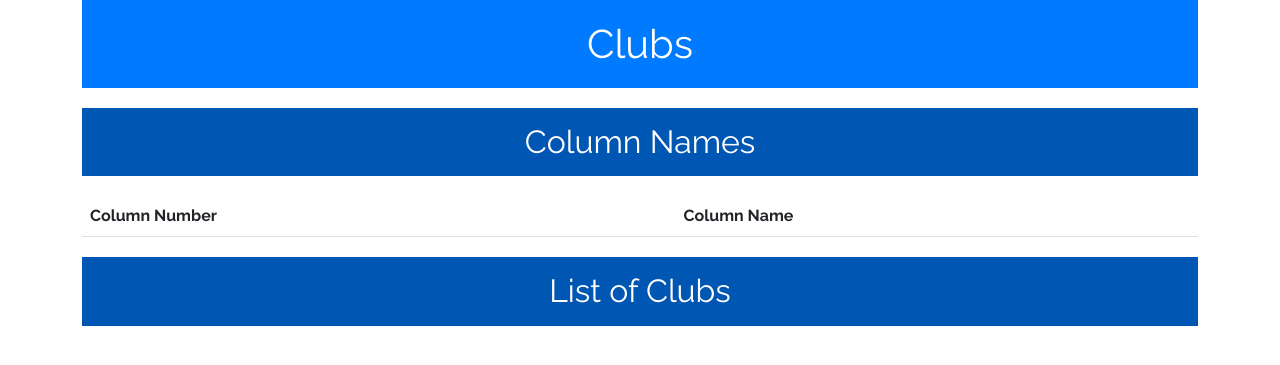
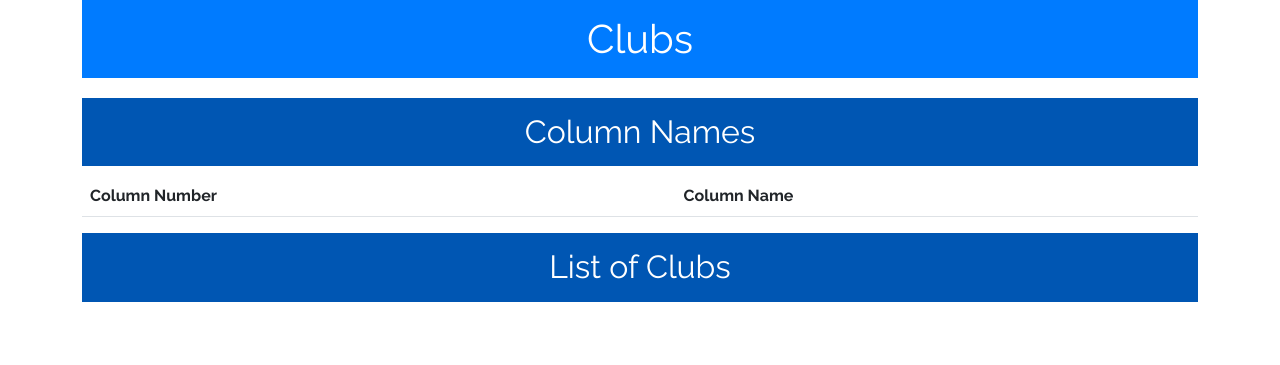
Before and after one commit to rotherleague/Rother, a Jekyll site: the page clubs_list.html, which Jekyll copies as it is, in a window 1280 px wide. Shown: the top 365 px of the page. Built offline with Jekyll 4.4.1, drawn with Linux system fonts in a browser that asks for light colours.

Commit message:
Update clubs_list.html

```diff
--- a/clubs_list.html
+++ b/clubs_list.html
@@ -18,7 +18,7 @@
         .header {
             background-color: #007bff; /* Bootstrap primary blue color */
             color: #ffffff; /* White text color */
-            padding: 20px;
+            padding: 15px;
             text-align: center;
             margin-bottom: 20px;
         }
@@ -27,8 +27,8 @@
             color: #ffffff; /* White text color */
             padding: 15px;
             text-align: center;
-            margin-top: 20px;
-            margin-bottom: 20px;
+            margin-top: 10px;
+            margin-bottom: 10px;
         }
         .section-container {
             margin-top: 20px;
@@ -167,26 +167,29 @@
                     <h2>${club}</h2>
                     <div class="contact-info">
                         <h3>Secretary</h3>
-                        <p><strong>Name:</strong> ${clubData['First Name']} ${clubData['Surname']}</p>
-                        <p><strong>Email:</strong> <a href="mailto:${clubData['Email Address']}">${clubData['Email Address']}</a></p>
-                        ${clubData['Phone'] && clubData['Phone'] !== 'undefined' ? `<p><strong>Phone:</strong> ${clubData['Phone']}</p>` : ''}
+                        <p><strong>Name:</strong> ${clubData['First Name']} ${clubData['Surname']}<br/>
+                        <strong>Email:</strong> <a href="mailto:${clubData['Email Address']}">${clubData['Email Address']}</a>
+                        ${clubData['Phone'] && clubData['Phone'] !== 'undefined' ? `<br/><p><strong>Phone:</strong> ${clubData['Phone']}` : ''}
+
+                        </p>
                     </div>
                     <div class="contact-info">
                         <h3>Welfare</h3>
-                        <p><strong>Name:</strong> ${clubData['First Name_5']} ${clubData['Surname_5']}</p>
-                        <p><strong>Email:</strong> <a href="mailto:${clubData['Email_5']}">${clubData['Email_5']}</a></p>
-                        ${clubData['Phone_5'] && clubData['Phone_5'] !== 'undefined' ? `<p><strong>Phone:</strong> ${clubData['Phone_5']}</p>` : ''}
+                        <p><strong>Name:</strong> ${clubData['First Name_5']} ${clubData['Surname_5']}<br/>
+                        <strong>Email:</strong> <a href="mailto:${clubData['Email_5']}">${clubData['Email_5']}</a>
+                        ${clubData['Phone_5'] && clubData['Phone_5'] !== 'undefined' ? `<br/><strong>Phone:</strong> ${clubData['Phone_5']}` : ''}
+                        </p>
                     </div>
                     <div class="team-list">
                         <h3>Teams</h3>
                         ${relatedTeams.map(team => `
                             <div class="team-details">
                                 <h4>${team['Club Name']} ${team['Age Group in which team will participate this season']}</h4>
-                                <p><strong>Manager:</strong> ${team['First Name']} ${team['Last Name']}</p>
-                                <p><strong>Email:</strong> <a href="mailto:${team['Email']}">${team['Email']}</a></p>
-                                ${team['Phone'] && team['Phone'] !== 'undefined' ? `<p><strong>Phone:</strong> ${team['Phone']}</p>` : ''}
-                                <p><strong>Colours:</strong> ${team['Shirt Colour']} ${team['Shorts Colour']}</p>
-                                <p><strong>Ground:</strong> ${team['Ground Name']} ${team['Ground Postcode']}</p>
+                                <p><strong>Manager:</strong> ${team['First Name']} ${team['Last Name']}<br/>
+                                <strong>Email:</strong> <a href="mailto:${team['Email']}">${team['Email']}</a><br/>
+                                ${team['Phone'] && team['Phone'] !== 'undefined' ? `<strong>Phone:</strong> ${team['Phone']}<br/>` : ''}
+                                <strong>Colours:</strong> ${team['Shirt Colour']} ${team['Shorts Colour']}<br/>
+                                <strong>Ground:</strong> ${team['Ground Name']} ${team['Ground Postcode']}</p>
                             </div>
                             <hr class="divider"> <!-- Divider for separation -->
                         `).join('')}
```
